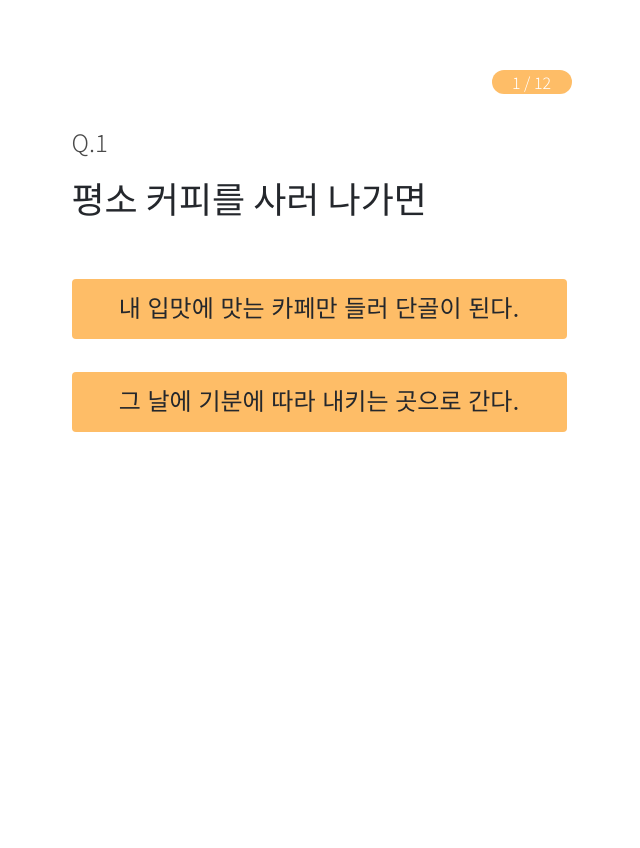
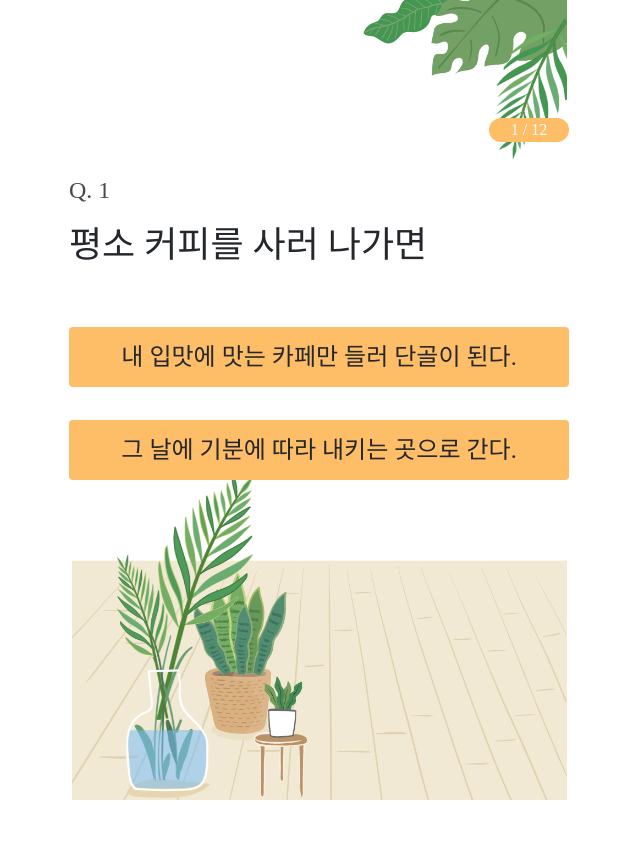
Before and after one commit to helloJihyun/my-tumblr, a Flask app: page /question in a window 1280 px wide. Shown: the whole page, without its empty margins (321-961 px from the left). Before the commit the page ends 432 px from the top, so only its background shows below. Run offline with Flask 2, Linux system fonts and the light colour scheme; some web fonts are replaced.

Commit message:
질문 페이지 CSS 수정_2
배경 추가, 글꼴 적용

```diff
--- a/data_qna.py
+++ b/data_qna.py
@@ -26,7 +26,7 @@ qna_data.append(
      })
     # 4번 Q&A
 qna_data.append(
-    {'q': '다 쓴 플라스틱 빨대를 버릴 땐',
+    {'q': '플라스틱 빨대를 버릴 땐',
      'a': [
          ('일반 쓰레기통에 버린다.', {'type1' :0, 'type2' :0, 'type3' :0, 'type4' :0, 'type5' :0, 'type6' :0, 'type7' :10, 'type8' :2}),
          ('깨끗하게 씻어 재활용 쓰레기통에 버린다.', {'type1' :0, 'type2' :0, 'type3' :0, 'type4' :0, 'type5' :0, 'type6' :0, 'type7' :0, 'type8' :0}),
@@ -82,7 +82,7 @@ qna_data.append(
      })
     # 11번 Q&A
 qna_data.append(
-    {'q': '심각한 환경오염 영상을 본 다음날',
+    {'q': '심각한 환경오염 영상을 본 후',
      'a': [
          ('일회용품을 평소와 같이 사용한다.', {'type1' :0, 'type2' :0, 'type3' :0, 'type4' :0, 'type5' :0, 'type6' :0, 'type7' :3, 'type8' :0}),
          ('최대한 일회용품 사용을 줄이려고 노력한다.', {'type1' :0, 'type2' :0, 'type3' :0, 'type4' :0, 'type5' :0, 'type6' :0, 'type7' :0, 'type8' :0}),
--- a/templates/question1.html
+++ b/templates/question1.html
@@ -4,35 +4,69 @@
     <meta charset="utf-8">
     <meta name="viewport" content="width=device-width, initial-scale=1">
     <script src="https://ajax.googleapis.com/ajax/libs/jquery/3.5.1/jquery.min.js"></script>
-    <link rel="preconnect" href="https://fonts.gstatic.com">
-    <link href="https://fonts.googleapis.com/css2?family=Noto+Sans+KR:wght@100;300;400;500;700;900&display=swap"
-          rel="stylesheet">
     <title>텀블러 유형 테스트 | 나에게 꼭 맞는 텀블러 유형은?</title>
     <link rel="stylesheet" href="https://cdn.jsdelivr.net/npm/bulma@0.9.1/css/bulma.min.css">
     <style>
 
-        * {
-            font-family: 'Noto Sans KR', sans-serif;
+        @font-face {
+            font-family: 'NEXON Lv1 Gothic OTF';
+            src: url('https://cdn.jsdelivr.net/gh/projectnoonnu/noonfonts_20-04@2.1/NEXON Lv1 Gothic OTF.woff') format('woff');
+            font-weight: normal;
+            font-style: normal;
+        }
+
+        @font-face {
+            font-family: 'NEXON Lv1 Gothic OTF Light';
+            src: url('https://cdn.jsdelivr.net/gh/projectnoonnu/noonfonts_20-04@2.1/NEXON Lv1 Gothic OTF Light.woff') format('woff');
+            font-weight: normal;
+            font-style: normal;
         }
 
         .section {
             width: 100vw;
             height: 100vh;
-            padding: 70px 0px;
+            background-image: url("../static/image/question_background.png");
+            background-size: 495px 880px;
+            background-position: center;
+            background-repeat: no-repeat;
+            /*padding: 70px 0px;*/
             margin: auto;
-            position: absolute;
+            /*position: absolute;*/
         }
-
+        /* .section {*/
+        /*    width: 495px;*/
+        /*    height: 880px;*/
+        /*    background-image: url("../static/image/index_background_2.png");*/
+        /*    background-size: 495px 880px;*/
+        /*    background-position: center;*/
+        /*    background-repeat: no-repeat;*/
+        /*    margin: auto;*/
+        /*}*/
         .container {
             text-align: center;
             width: 495px;
+            width: 500px;
+            height: 100vh;
+            margin: auto;
+            padding: 70px 0px 0px 0px;
             position: relative;
 
         }
 
+
+        /*.container {*/
+        /*    text-align: left;*/
+        /*    width: 500px;*/
+        /*    height: 100vh;*/
+        /*    margin: auto;*/
+        /*    padding: 70px 0px 0px 0px;*/
+        /*    position: absolute;*/
+        /*}*/
+
         .q-order {
             display: flex;
             justify-content: flex-end;
+            font-family: 'NEXON Lv1 Gothic OTF Light';
         }
 
         #q-order {
@@ -50,6 +84,7 @@
             margin: 30px 0px 0px 0px;
             font-size: 24px;
             font-weight: 300;
+            font-family: 'NEXON Lv1 Gothic OTF Light';
         }
 
         .question {
@@ -61,6 +96,7 @@
             margin: 10px 0px 30px 0px;;
             color: #24272c;
             font-size: 36px;
+            font-family: 'NEXON Lv1 Gothic OTF';
         }
 
         .button {
@@ -68,6 +104,7 @@
             border: 0px;
             color: #24272c;
             background-color: #FEBD67;
+            font-family: 'NEXON Lv1 Gothic OTF';
         }
 
         .button:hover {
@@ -78,27 +115,38 @@
         @media screen and (max-width: 760px) {
             .section {
 
-                height: 70vh;
+                height: 100vh;
+                width: 100vw;
+                margin: auto;
+                padding: 0px;
+                background-size: 100vw 85vh;
+                background-position: center;
+                background-repeat: no-repeat;
+                margin: auto;
 
             }
 
+
             .container {
+                flex-grow: 1;
+                margin: auto;
                 width: 100vw;
+                height: 750px;*/
                 padding-right: 10px;
                 padding-left: 10px;
+                padding: 70px 10px 0px 10px;
             }
-
             .question {
                 width: 100vw;
             }
 
             .question-line {
 
-                font-size: 32px;
+                font-size: 28px;
             }
 
             .buttons .button {
-                font-size: 20px;
+                font-size: 15px;
             }
 
         }
@@ -125,7 +173,7 @@
 
         function showQuestionAt(index) {
             let qna = qnas[index];
-            $('#question-number').text(`Q. ${index + 1}`);
+            $('#q-number').text(`Q. ${index + 1}`);
             $('#q-order').text(`${index + 1} / 12`);
             $('#question-line').text(qna['q']);
             $('#answers').empty();
@@ -156,7 +204,7 @@
             <div class="q-order">
                 <p id="q-order">1/12</p>
             </div>
-            <p class="q-number">
+            <p class="q-number" id="q-number">
                 Q.1
             </p>
             <p class="question-line" id="question-line">
```
Also changed, not shown: templates/index.html (+7 -2 lines), static/image/question_background.png (added).
